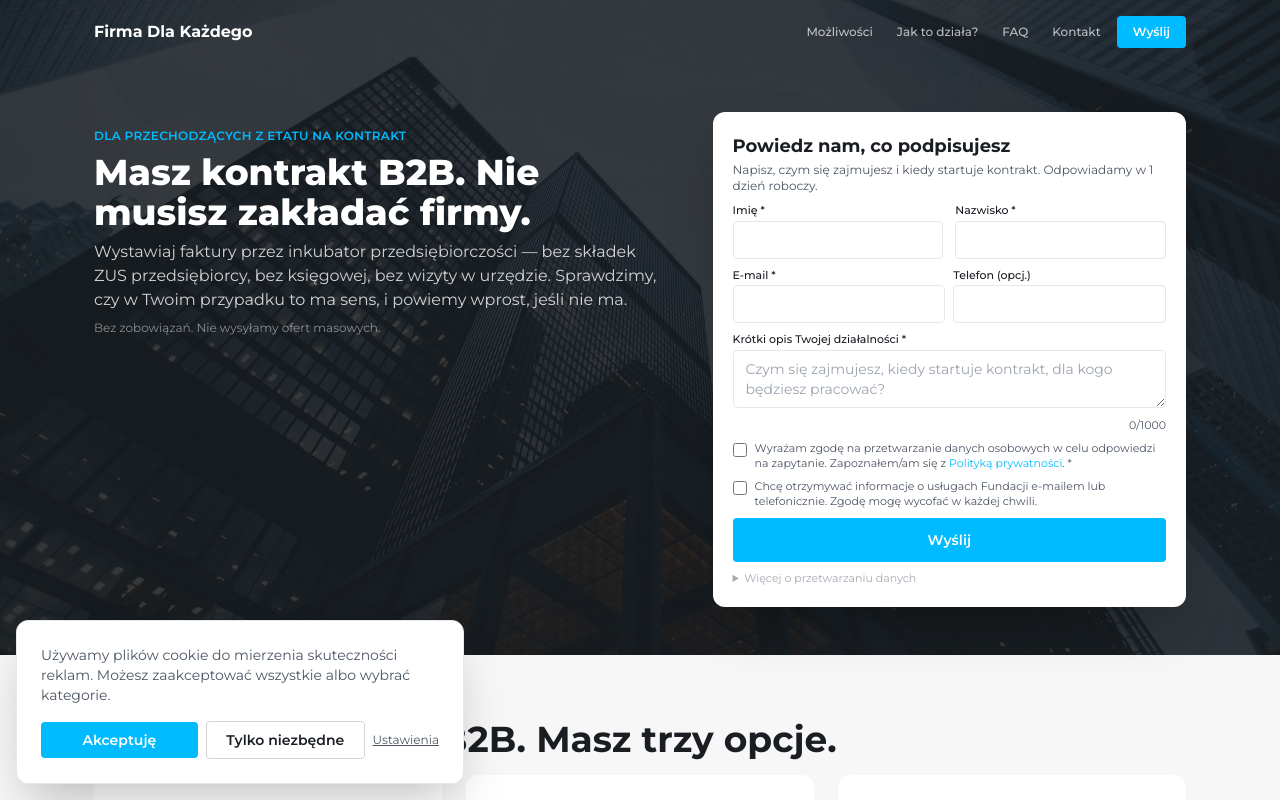
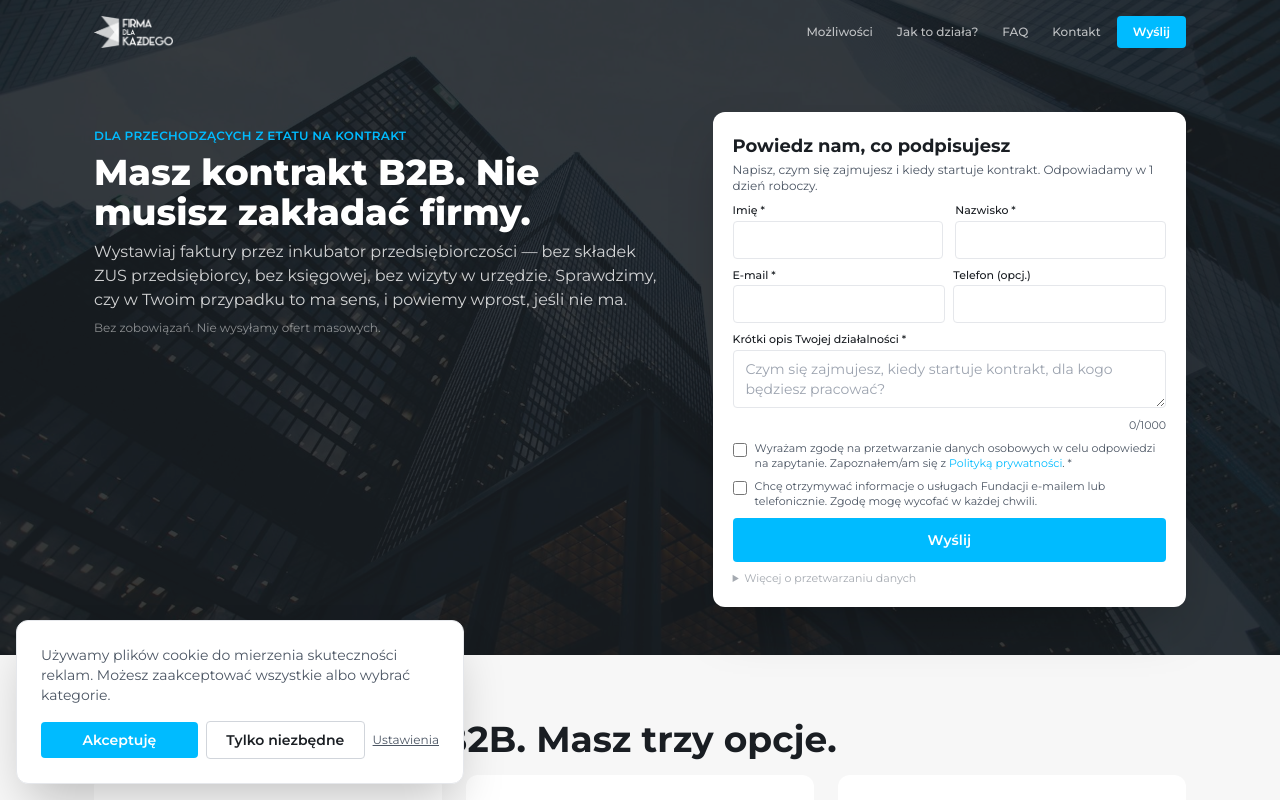
Before and after one commit to malpamalpam/fdk-landing, a Next.js app: page /lp/landing1 in a window 1280 px wide. Shown: the top 800 px of the page. Built offline with nearby package versions, Linux system fonts and the light colour scheme.

Commit message:
feat: restore logo image in landing header

```diff
--- a/src/components/LandingTemplate.tsx
+++ b/src/components/LandingTemplate.tsx
@@ -93,8 +93,8 @@ export default function LandingTemplate({ landing }: { landing: LandingContent }
       {/* ── Sticky header ── */}
       <header className={`fixed top-0 left-0 right-0 z-50 transition-all duration-300 ${scrolled ? 'bg-ink shadow-lg' : 'bg-transparent'}`}>
         <div className="max-w-[1140px] mx-auto px-4 md:px-6 flex items-center justify-between h-14 md:h-16">
-          <a href="#hero" className="text-white font-bold text-sm md:text-base leading-tight hover:text-brand transition-colors">
-            Firma Dla Każdego
+          <a href="#hero" className="flex-shrink-0">
+            <Image src="/logo-white.png" alt="Firma Dla Każdego" width={120} height={40} className="h-8 w-auto" priority />
           </a>
           <div className="flex items-center gap-4">
             <nav className="hidden md:flex items-center gap-6">
```
